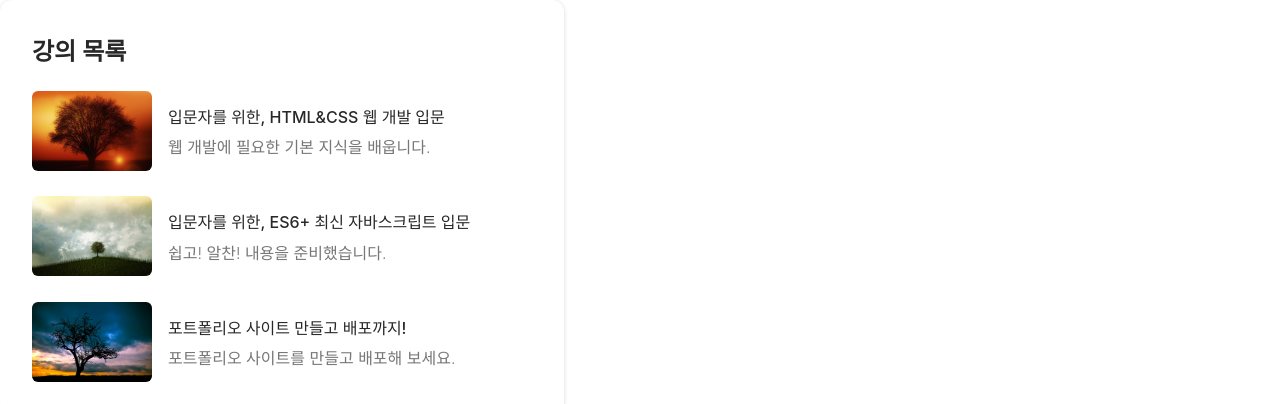
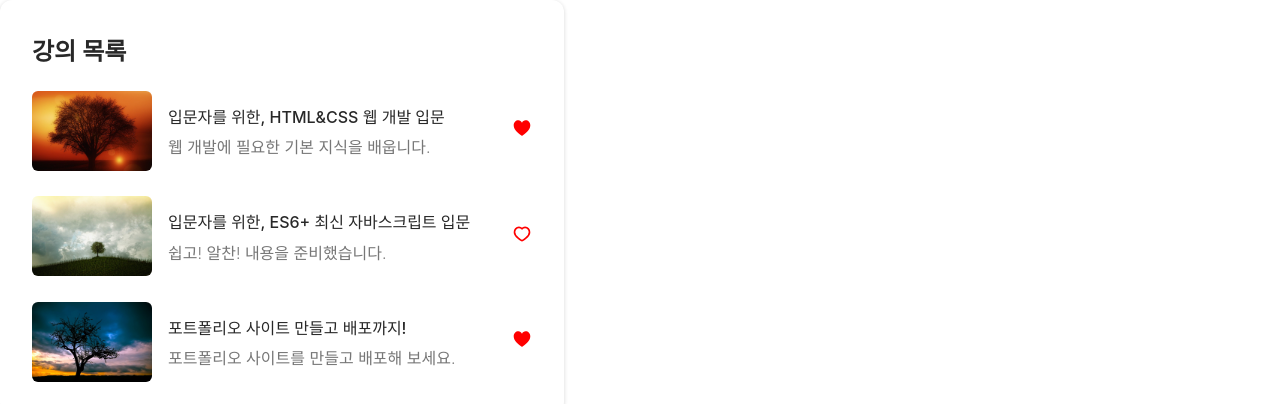
Before and after one commit to lee-sangmo/2024_react01, a React (Create React App) app: page / in a window 1280 px wide. Shown: the top 404 px of the page. Built offline with nearby package versions, Linux system fonts and the light colour scheme.

Commit message:
jsx_favorit_heart

```diff
--- a/src/App.css
+++ b/src/App.css
@@ -80,3 +80,8 @@ main {
 .btn > .fa-link {
   color: #393939;
 }
+
+.btn_img{
+  width: 20px;
+  color: red;
+}
--- a/src/App.js
+++ b/src/App.js
@@ -11,16 +11,19 @@ function App() {
       title: '입문자를 위한, HTML&CSS 웹 개발 입문',
       description: '웹 개발에 필요한 기본 지식을 배웁니다.',
       image: './img/tree-1.jpg',
+      isFavorite : true
     },
     {
       title: '입문자를 위한, ES6+ 최신 자바스크립트 입문',
       description: '쉽고! 알찬! 내용을 준비했습니다.',
       image: './img/tree-2.jpg',
+      isFavorite : false
     },
     {
       title: '포트폴리오 사이트 만들고 배포까지!',
       description: '포트폴리오 사이트를 만들고 배포해 보세요.',
       image: './img/tree-3.jpg',
+      isFavorite : true
     }
   ]
 
--- a/src/components/step04/CourseItem.jsx
+++ b/src/components/step04/CourseItem.jsx
@@ -1,4 +1,19 @@
-function CourseItem({title, description, image}) {
+function HeartIconBtn({ chk = false }) {
+    if(chk){
+        return(
+            <button className='btn'>
+                <img className='btn_img' src='./img/heart-fill-icon.svg' />
+            </button>
+        )
+    }
+    return(
+        <button className='btn'>
+            <img className='btn_img' src='./img/heart-icon.svg' />
+        </button>
+    )
+}
+
+function CourseItem({title, description, image, isFavorite}) {
     return (
         <article className="course">
             <img className="course__img" src={image} alt='강의 이미지' />
@@ -6,6 +21,9 @@ function CourseItem({title, description, image}) {
                 <div className="course__title">{title}</div>
                 <div className="course__description">{description}</div>
             </div>
+            <div className='course_icons'>
+                <HeartIconBtn chk = {isFavorite} />
+            </div>
         </article>
     );
 }
```
Also changed, not shown: public/img/heart-fill-icon.svg (added), public/img/heart-icon.svg (added).
